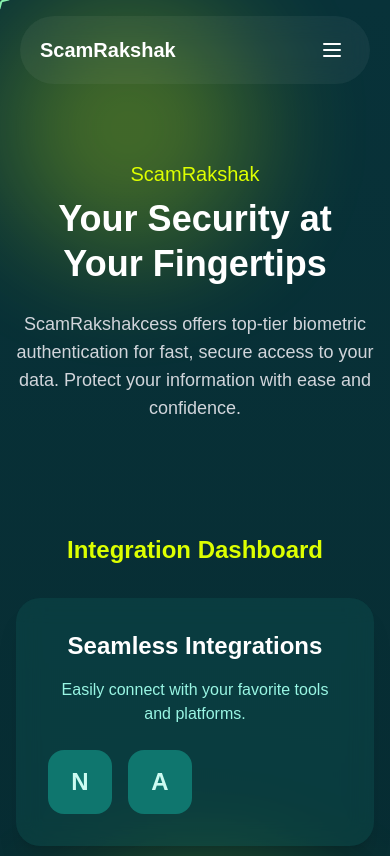
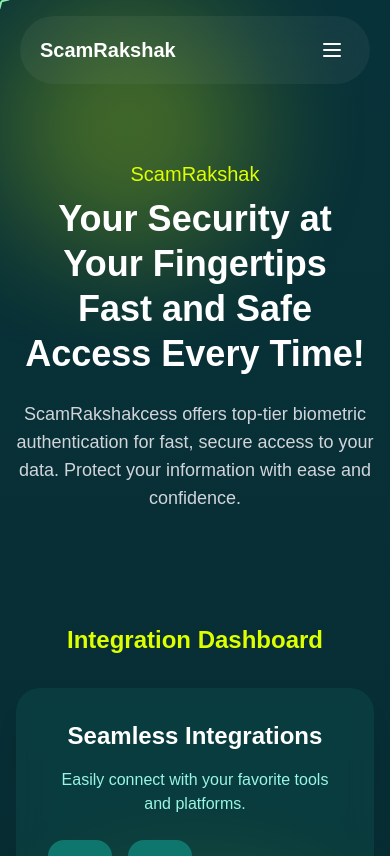
Before and after one commit to rcout328/scamrakshak, a Next.js app: page / in a window 390 px wide. Shown: the top 856 px of the page. Built offline with nearby package versions, Linux system fonts and the light colour scheme.

Commit message:
Update advanced-landing-page.jsx

```diff
--- a/src/components/advanced-landing-page.jsx
+++ b/src/components/advanced-landing-page.jsx
@@ -57,8 +57,7 @@ export default function AdvancedLandingPage() {
       <main className="relative z-10 flex flex-col items-center justify-center text-center px-4 py-20 mt-20">
         <h2 className="text-[#ddff00] text-xl mb-2 animate-fade-in-up">ScamRakshak</h2>
         <h1 className="text-4xl md:text-6xl font-bold mb-6 max-w-4xl leading-tight animate-fade-in-up animation-delay-300">
-       <span className="md:hidden"> Your Security at Your Fingertips</span>
-          <span className="hidden md:inline">
+          <span className="md:inline">
             Your Security at Your Fingertips
             <br />
             Fast and Safe Access Every Time!
```
